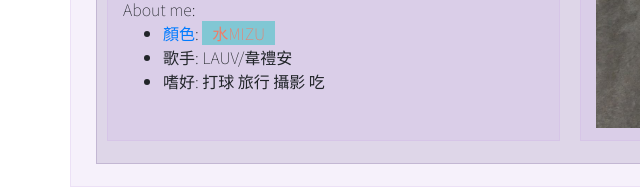
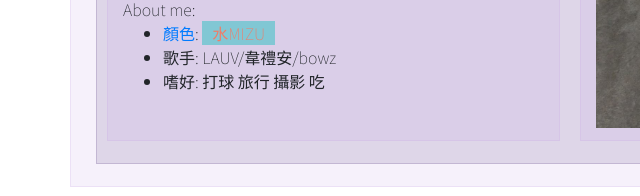
Before and after one commit to justony/ip2019s, a plain HTML site: page portfolio/index.html in a window 1280 px wide. Shown: the part 217-413 px from the top of the page, 0-640 px from the left. Drawn offline with nearby package versions, Linux system fonts and the light colour scheme.

Commit message:
Add files via upload

```diff
--- a/portfolio/index.html
+++ b/portfolio/index.html
@@ -38,7 +38,7 @@
           About me:
           <ul>
             <li><a href="http://nipponcolors.com/#enji">顏色</a>: <span style="padding:0px 10px; color:rgb(241, 124, 103); background-color:rgb(129, 199, 212)"> 水MIZU </span></li>
-            <li>歌手: LAUV/韋禮安</li>
+            <li>歌手: LAUV/韋禮安/bowz</li>
             <li>嗜好: 打球 旅行 攝影 吃</li>
           </ul>
         </div>
```
